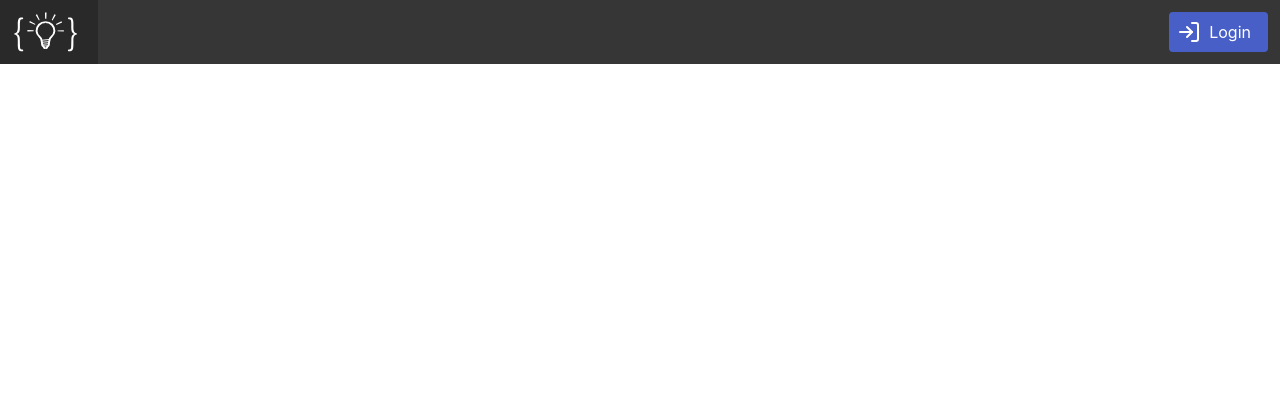
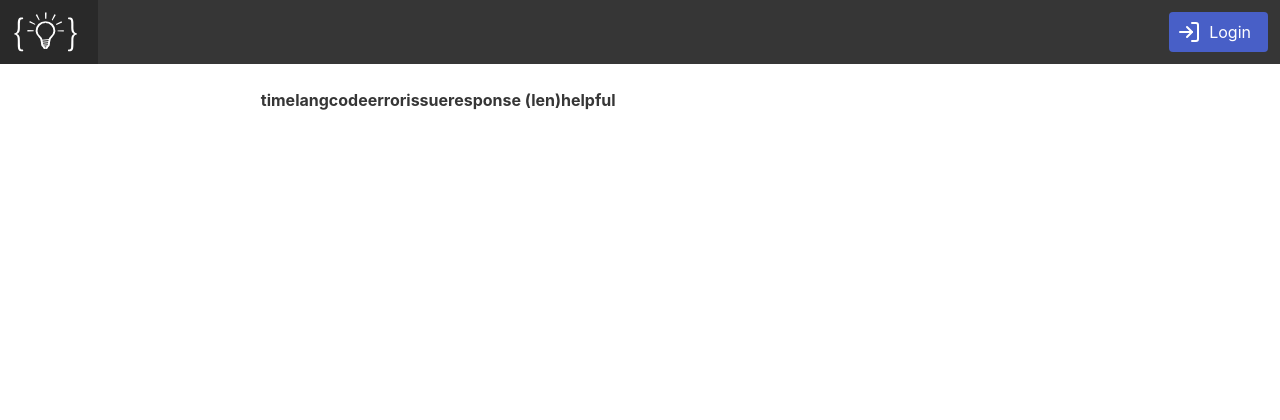
Before and after one commit to liffiton/Gen-Ed, a Python web app: template src/codehelp/templates/all_queries.html in a window 1280 px wide. Shown: the top 420 px of the page. Run offline with Jinja, Linux system fonts and the light colour scheme; the template is opened without the code that fills it, so the values that code supplies are empty; some libraries are stand-ins or nearby versions.

Commit message:
add: body to all_queries.html and column

```diff
--- a/src/codehelp/templates/all_queries.html
+++ b/src/codehelp/templates/all_queries.html
@@ -1,7 +1,18 @@
 {% extends "base.html" %}
+
+
 {% from "tables.html" import datatable %}
+{% block body %}
 
-{{ datatable
-('queries', [ ('time', 'query_time'), ('lang', 'language'), ('code', 'code'),
-('error', 'error'), ('issue', 'issue'), ('response (len)', 'response_text'),
-('helpful', 'helpful_emoji') ], queries) }}
+<div class="columns"></div>
+    <div class="column"></div>
+<div class="columns is-mobile">
+    <div class="column is-three-fifths is-offset-one-fifth">
+        {{ datatable ('queries', [ ('time', 'query_time'), ('lang', 'language'),
+('code', 'code'), ('error', 'error'), ('issue', 'issue'), ('response (len)',
+'response_text'), ('helpful', 'helpful_emoji') ], queries) }}
+    </div>
+</div>
+
+
+{% endblock %}
```
